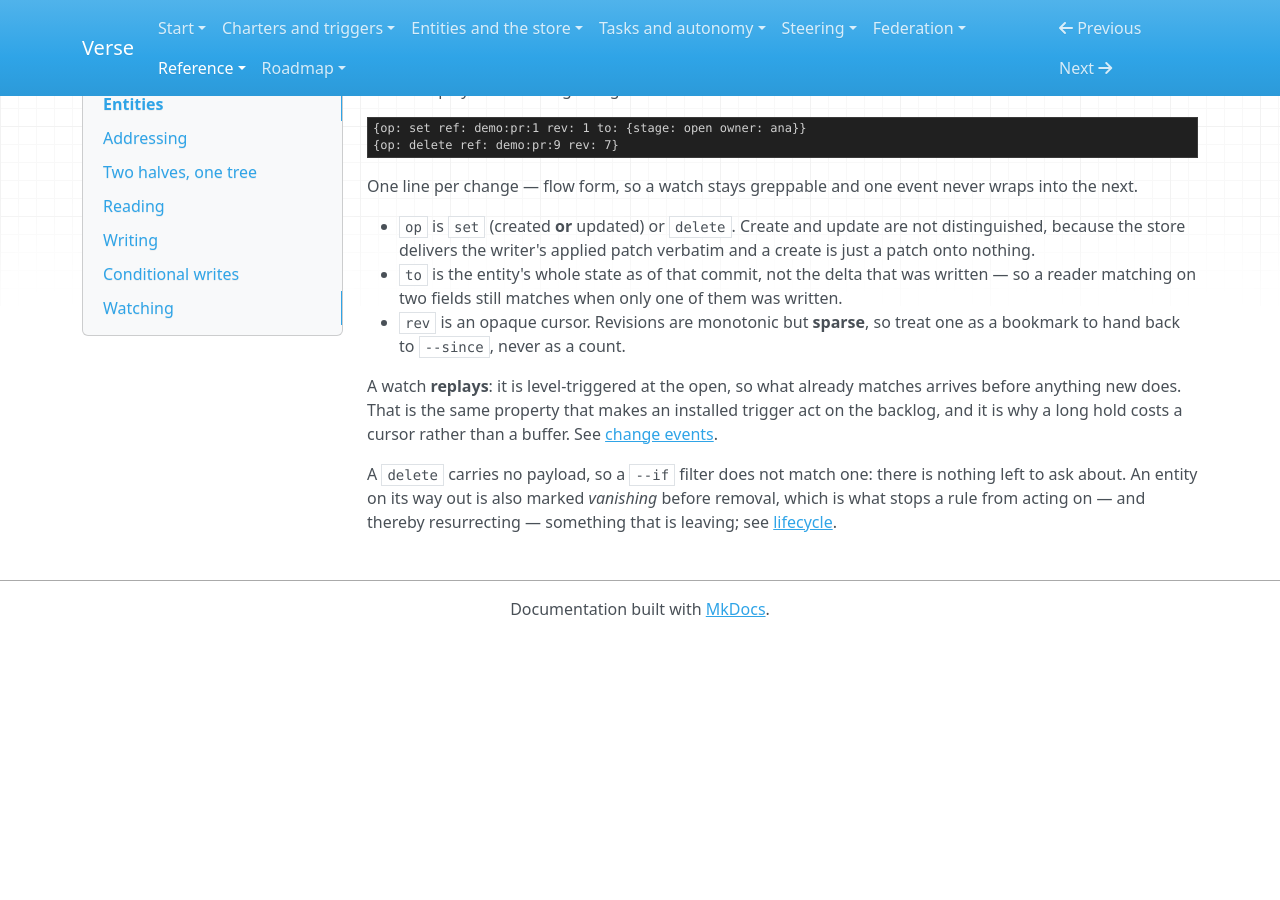
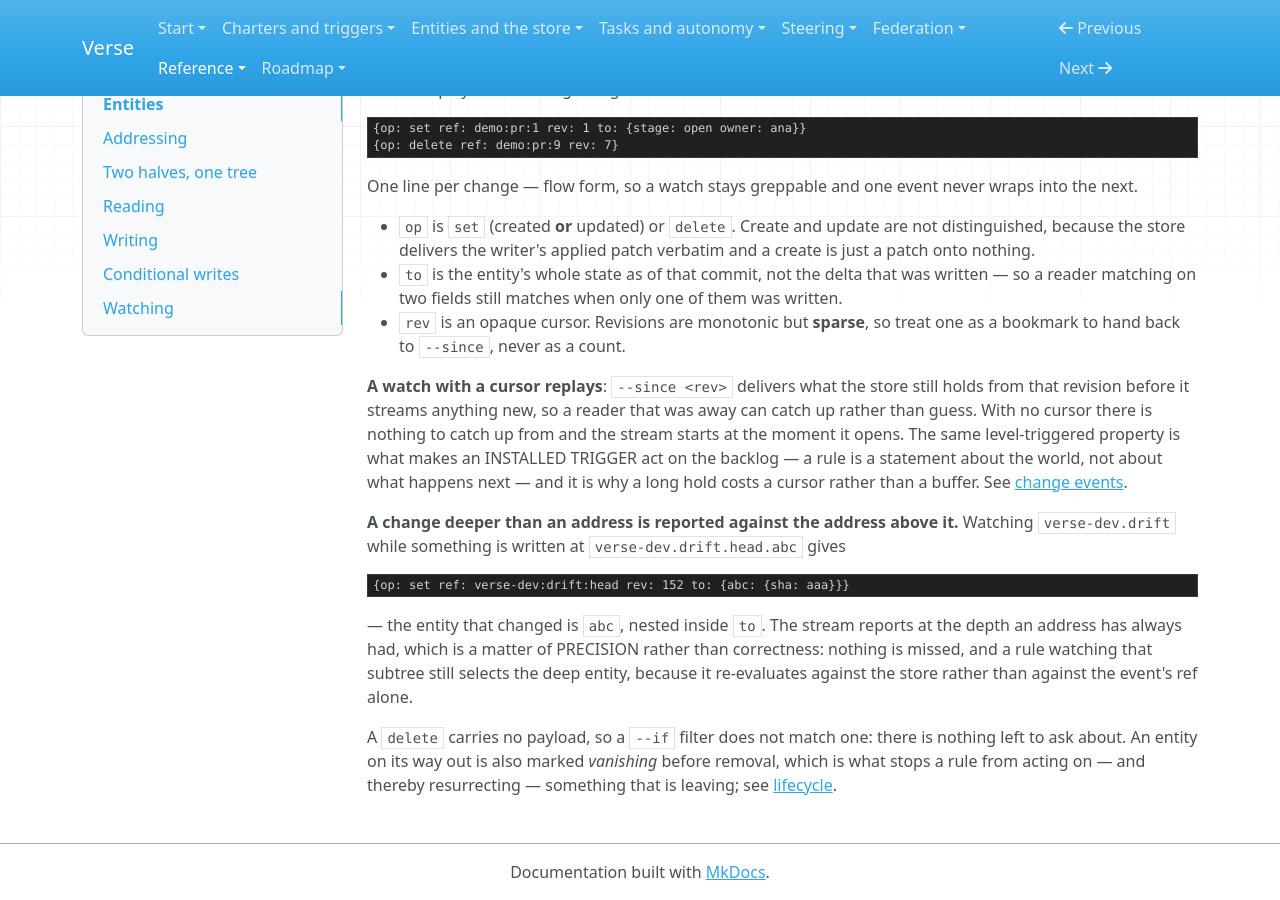
Before and after one commit to signadot/viff, an MkDocs documentation site: the page built from docs/reference/entities.md, in a window 1280 px wide and 900 px high, scrolled down 5945 px. Built offline with MkDocs 1.6.1, drawn with Linux system fonts in a browser that asks for light colours; before the commit the page ends 6582 px from its top, so only the background shows below that.

Commit message:
docs: the watch reference says what a watch now does
Two corrections, both driven against a local verse rather than reasoned about.

"A watch replays: it is level-triggered at the open" stopped being true of the CLI when a watch
with no `--since` started streaming from now — my own change, two commits later contradicted by
a paragraph I did not read. The replay belongs to a watch WITH a cursor, and to an installed
trigger, which is where the property actually earns its keep.

And the one nobody had written down: a change deeper than three segments is reported against the
address above it, with the entity that changed nested inside `to`. Watching `verse-dev.drift`
while `verse-dev.drift.head.abc` is written gives `ref: verse-dev:drift:head to: {abc: {…}}`.
Nothing is missed and a rule still selects the deep entity — it re-evaluates against the store,
not against the event's ref — so this is precision, not correctness. A person reading the stream
has no way to know that from the output, which is what makes it worth a paragraph.

Tier: change
Checked: make check; both behaviours driven — a plain watch delivering only what followed it,
  and a deep write arriving under its three-segment ancestor.
Co-Authored-By: Claude Opus 5 (1M context) <noreply@anthropic.com>

````diff
--- a/docs/reference/entities.md
+++ b/docs/reference/entities.md
@@ -341,10 +341,25 @@ the next.
 - `rev` is an opaque cursor. Revisions are monotonic but **sparse**, so treat one as a
   bookmark to hand back to `--since`, never as a count.
 
-A watch **replays**: it is level-triggered at the open, so what already matches arrives
-before anything new does. That is the same property that makes an installed trigger act on
-the backlog, and it is why a long hold costs a cursor rather than a buffer. See
+**A watch with a cursor replays**: `--since <rev>` delivers what the store still holds from
+that revision before it streams anything new, so a reader that was away can catch up rather
+than guess. With no cursor there is nothing to catch up from and the stream starts at the
+moment it opens. The same level-triggered property is what makes an INSTALLED TRIGGER act on
+the backlog — a rule is a statement about the world, not about what happens next — and it is
+why a long hold costs a cursor rather than a buffer. See
 [change events](../change-events.md).
+
+**A change deeper than an address is reported against the address above it.** Watching
+`verse-dev.drift` while something is written at `verse-dev.drift.head.abc` gives
+
+```tony
+{op: set ref: verse-dev:drift:head rev: 152 to: {abc: {sha: aaa}}}
+```
+
+— the entity that changed is `abc`, nested inside `to`. The stream reports at the depth an
+address has always had, which is a matter of PRECISION rather than correctness: nothing is
+missed, and a rule watching that subtree still selects the deep entity, because it
+re-evaluates against the store rather than against the event's ref alone.
 
 A `delete` carries no payload, so a `--if` filter does not match one: there is nothing left
 to ask about. An entity on its way out is also marked *vanishing* before removal, which is
````
